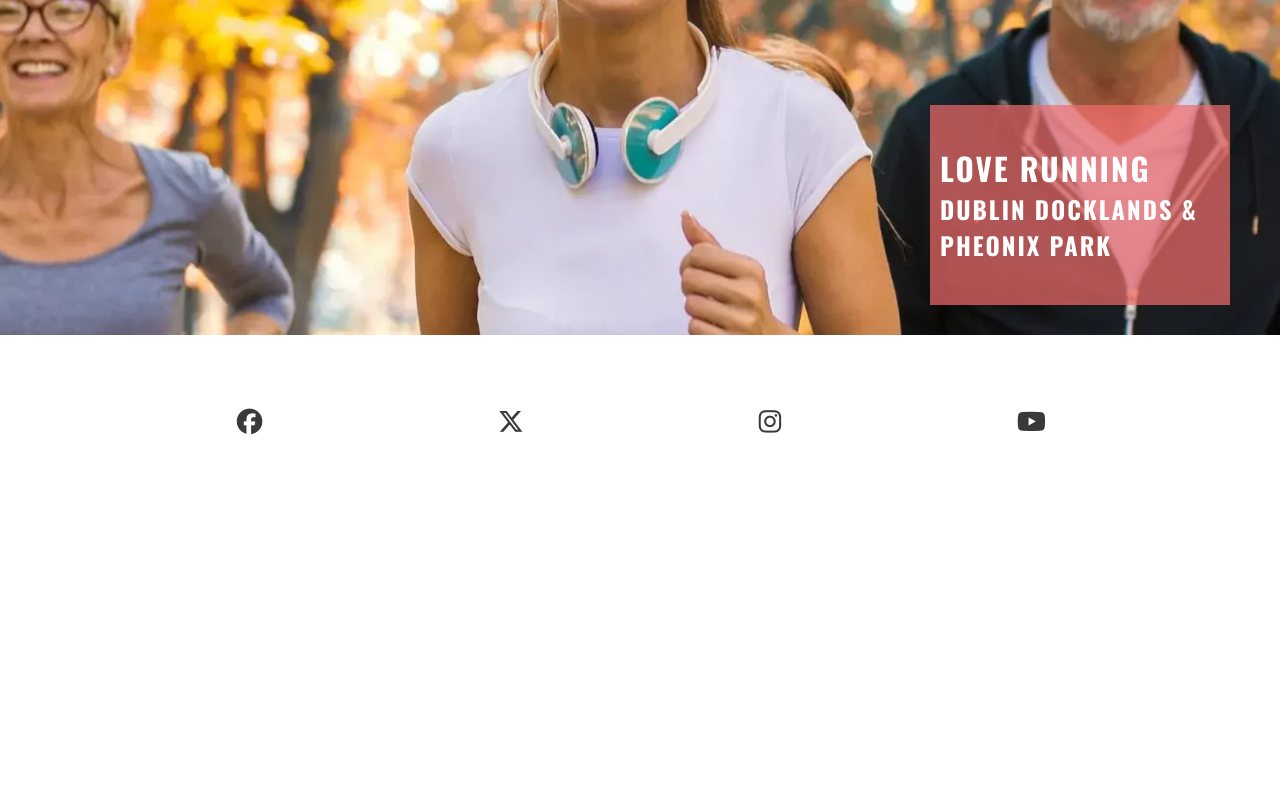
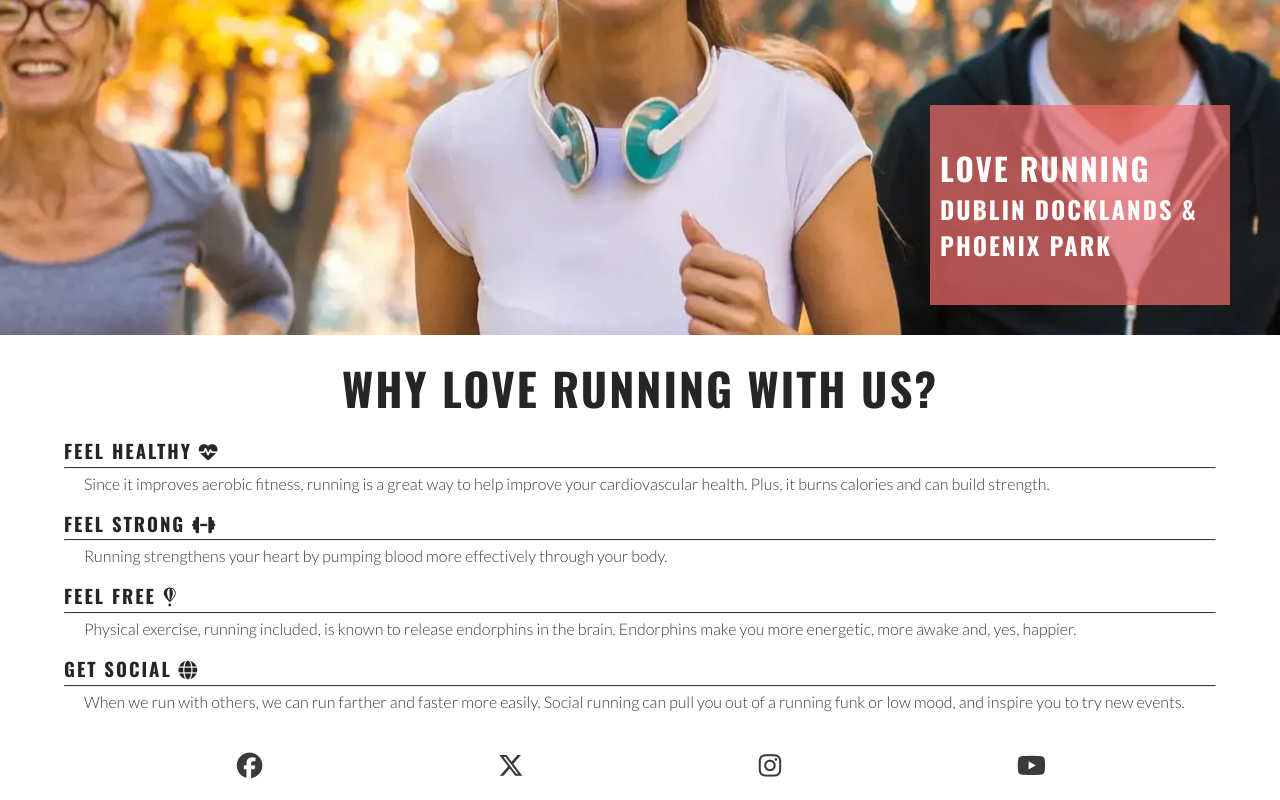
Before and after one commit to Philgck/pk-love-running, a plain HTML site: page index.html in a window 1280 px wide. Shown: the part 344-1144 px from the top of the page. Before the commit the page ends 800 px from the top, so only its background shows below. Drawn offline with nearby package versions, Linux system fonts and the light colour scheme.

Commit message:
add: reasons section

```diff
--- a/assets/css/style.css
+++ b/assets/css/style.css
@@ -2,14 +2,14 @@
     font-family: "Lato", sans-serif;
     font-weight: 300;
     font-style: normal;
-  }
+}
 
 .oswald-osbold {
     font-family: "Oswald", sans-serif;
     font-optical-sizing: auto;
     font-weight: <50>;
     font-style: normal;
-  }
+}
 
 /* Asterisk wildcard selector to override default styles added by the browser */
 * {
@@ -28,7 +28,9 @@ body {
     font-family: 'Lato', sans-serif;
 }
 
-h1, h2, h3 {
+h1,
+h2,
+h3 {
     font-family: Oswald, sans-serif;
     text-transform: uppercase;
     letter-spacing: 2px;
@@ -41,9 +43,9 @@ header {
     padding: 0 1rem;
     position: fixed;
     z-index: 99;
-    width:100%;
+    width: 100%;
     box-shadow: 0 2px 2px #3a3a3a;
-    display:flex;
+    display: flex;
     justify-content: space-between;
     align-items: baseline;
 }
@@ -55,30 +57,61 @@ header a {
 
 /* Navbar drop down menu */
 nav {
-    position:absolute;
+    position: absolute;
     background-color: #ffffff;
-    width:100%;
+    width: 100%;
     padding: 0 1rem;
     box-shadow: 0 2px 2px #3a3a3a;
-    left:0;
-    display:none;
-    top:100%;
+    left: 0;
+    display: none;
+    top: 100%;
 }
+
 /* Nav toggle */
 #nav-toggle:checked~nav {
     display: block;
 }
+
 #nav-toggle {
-    display:none;
+    display: none;
 }
+
 .nav-toggle-label {
     font-size: 2rem;
 }
+
 /* Main content */
 main {
     /* Make main element take up any surplus space to push footer down */
     flex: 1 0 auto;
     margin-top: 47px;
+}
+
+/* Reasons section */
+#reasons {
+    width: 90%;
+    margin: 20px auto;
+}
+
+#reasons h2 {
+    margin-bottom: 20px;
+    text-align: center;
+    font-size: 280%;
+}
+
+#benefits-physical > div,
+#benefits-mental > div {
+    line-height: 20px;
+    margin-bottom: 20px;
+}
+
+#benefits p {
+    padding: 0 20px;
+}
+
+#benefits hr {
+    border-top: 1px solid #3a3a3a;
+    margin: 5px 0;
 }
 
 /*Hero section */
@@ -93,7 +126,7 @@ main {
     /* final rgba value sets its opacity so it is semi-transparent */
     background-color: rgba(241, 109, 107, 0.7);
     font-size: 130%;
-    position:absolute;
+    position: absolute;
     bottom: 30px;
     width: 80%;
     min-height: 200px;
@@ -101,7 +134,8 @@ main {
     padding-left: 10px;
 }
 
-#cover-text > h2, #cover-text > h3 {
+#cover-text>h2,
+#cover-text>h3 {
     color: #ffffff;
 }
 
@@ -117,7 +151,7 @@ main {
 #social-networks i {
     font-size: 160%;
     padding: 5%;
-    color:#3a3a3a;
+    color: #3a3a3a;
 }
 
 
@@ -128,7 +162,7 @@ main {
     list-style-type: none;
 }
 
-#menu > li {
+#menu>li {
     margin-bottom: 1rem;
 }
 
@@ -138,30 +172,36 @@ main {
 
 /* Media query: Tablet and larger (768px and up) */
 @media screen and (min-width: 768px) {
+
     /* header */
     nav {
-        display:block;
+        display: block;
         position: relative;
         box-shadow: none;
         width: fit-content;
         padding-right: 1rem;
     }
+
     #menu {
-        display:flex;
+        display: flex;
 
     }
-    #menu > li {
+
+    #menu>li {
         padding-left: 1rem;
     }
+
     .nav-toggle-label {
         display: none;
     }
+
     #logo {
         font-size: 280%;
         line-height: 75px;
         margin: 0 0.5rem;
 
     }
+
     /* Main content */
     main {
         margin-top: 79px;
@@ -170,14 +210,14 @@ main {
 
     /* Hero */
     #cover-text {
-        width:300px;
-        right:50px;
+        width: 300px;
+        right: 50px;
     }
 }
 
 /* Media query laptop and larger */
-@media screen and (min-width: 992px)    {
-    #menu a:hover{
+@media screen and (min-width: 992px) {
+    #menu a:hover {
         border-bottom: 1px solid #3a3a3a;
     }
 }
--- a/index.html
+++ b/index.html
@@ -45,7 +45,39 @@
         <section id="hero">
             <div id="cover-text">
                 <h2>Love Running</h2>
-                <h3>Dublin Docklands & Pheonix Park</h3>
+                <h3>Dublin Docklands & Phoenix Park</h3>
+            </div>
+        </section>
+        <section id="reasons">
+            <h2>Why love running with us?</h2>
+            <div id="benefits">
+                <div id="benefits-physical">
+                    <div>
+                        <h3>Feel healthy <i class="fa-solid fa-heart-pulse"></i></h3>
+                        <hr>
+                        <p>Since it improves aerobic fitness, running is a great way to help improve your cardiovascular
+                            health. Plus, it burns calories and can build strength.</p>
+                    </div>
+                    <div>
+                        <h3>Feel strong <i class="fa-solid fa-dumbbell"></i></h3>
+                        <hr>
+                        <p>Running strengthens your heart by pumping blood more effectively through your body.</p>
+                    </div>
+                </div>
+                <div id="benefits-mental">
+                    <div>
+                        <h3>Feel free <i class="fa-brands fa-fly"></i></h3>
+                        <hr>
+                        <p>Physical exercise, running included, is known to release endorphins in the brain. Endorphins
+                            make you more energetic, more awake and, yes, happier.</p>
+                    </div>
+                    <div>
+                        <h3>Get social <i class="fa-solid fa-globe"></i></h3>
+                        <hr>
+                        <p>When we run with others, we can run farther and faster more easily. Social running can pull
+                            you out of a running funk or low mood, and inspire you to try new events.</p>
+                    </div>
+                </div>
             </div>
         </section>
     </main>
@@ -53,13 +85,17 @@
     <footer>
         <ul id="social-networks">
             <li><a href="https://www.facebook.com/" target="_blank" rel="noopener"
-                    aria-label="Visit our facebook page (opens in new tab)"><i class="fa-brands fa-facebook"></i></a></li>
+                    aria-label="Visit our facebook page (opens in new tab)"><i class="fa-brands fa-facebook"></i></a>
+            </li>
             <li><a href="https://x.com/" target="_blank" rel="noopener"
-                    aria-label="Visit our fa-x-twitter page (opens in new tab)"><i class="fa-brands fa-x-twitter"></i></a></li>
+                    aria-label="Visit our fa-x-twitter page (opens in new tab)"><i
+                        class="fa-brands fa-x-twitter"></i></a></li>
             <li><a href="https://x.com/" target="_blank" rel="noopener"
-                    aria-label="Visit our instagram page (opens in new tab)"><i class="fa-brands fa-instagram"></i></a></li>
+                    aria-label="Visit our instagram page (opens in new tab)"><i class="fa-brands fa-instagram"></i></a>
+            </li>
             <li><a href="https://youtube.com" target="_blank" rel="noopener"
-                    aria-label="Visit our youtube page (opens in new tab)"><i class="fa-brands fa-youtube"></i></i></a></li>
+                    aria-label="Visit our youtube page (opens in new tab)"><i class="fa-brands fa-youtube"></i></i></a>
+            </li>
         </ul>
     </footer>
     <!-- Font awesome kit -->
```
